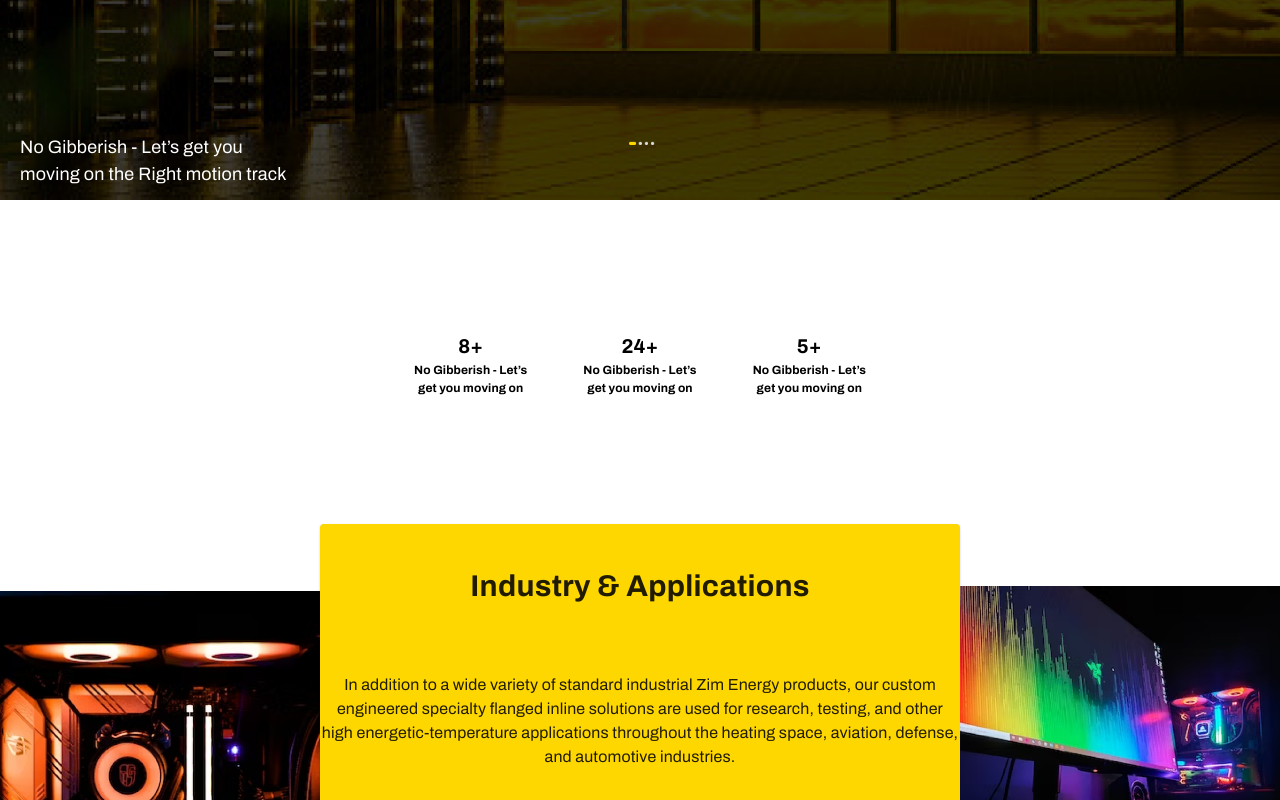
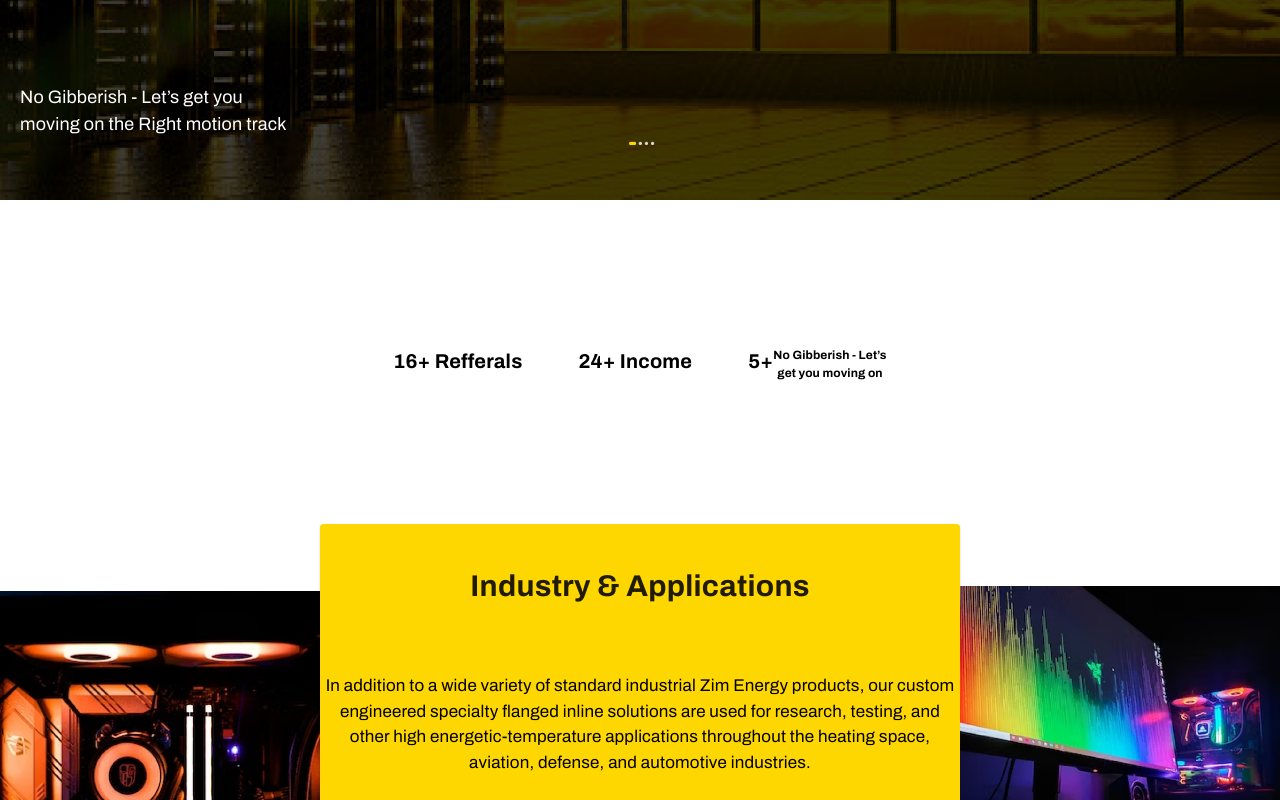
Before and after one commit to Anamemem/Zimenergy-ts, a Next.js app: page / in a window 1280 px wide. Shown: the part 600-1400 px from the top of the page. Built offline with nearby package versions, Linux system fonts and the light colour scheme; a web font is replaced by a local one.

Commit message:
new push

```diff
--- a/src/pages/index.tsx
+++ b/src/pages/index.tsx
@@ -18,12 +18,13 @@ export default function Home() {
 
         style={{
           position: 'absolute',
-          bottom: '16px',
+
           left: '20px',
           color: '#ffffff',
         }}
         fontFamily='Archivo'
         fontSize="18px"
+        mt={-15}
       >
        No Gibberish - Let’s get you <br />
 moving on the Right motion track
@@ -47,9 +48,7 @@ moving on the Right motion track
         >
 
 
-         <Typography fontFamily='Archivo' fontWeight="bold" color='#000000' fontSize="20px">8+</Typography> <Typography fontSize="12px" fontFamily='Archivo'  fontWeight="700">No Gibberish - Let’s <br />
-get you moving on
-          </Typography>
+         <Typography fontFamily='Archivo' fontWeight="bold" color='#000000' fontSize="20px">16+ Refferals</Typography>
         </Box>
         <Box
           sx={{
@@ -57,10 +56,8 @@ get you moving on
 
           }}
         >
-          <Typography fontFamily='Archivo' fontWeight="bold" color='#000000' fontSize="20px">24+</Typography>
-           <Typography fontSize="12px" fontFamily='Archivo'  fontWeight="700">No Gibberish - Let’s <br />
-get you moving on
-          </Typography>
+          <Typography fontFamily='Archivo' fontWeight="bold" color='#000000' fontSize="20px">24+ Income</Typography>
+
         </Box>
         <Box
           sx={{
@@ -68,10 +65,14 @@ get you moving on
 
           }}
         >
-           <Typography fontFamily='Archivo' fontWeight="bold" color='#000000' fontSize="20px">5+</Typography>
+          <Stack direction="row">
+
+           <Typography fontFamily='Archivo' fontWeight="bold" color='#000000' fontSize="20px">5+    </Typography>
            <Typography fontSize="12px" fontFamily='Archivo'  fontWeight="700">No Gibberish - Let’s <br />
 get you moving on
           </Typography>
+          </Stack>
+
         </Box>
       </Stack>
     </Box>
@@ -87,7 +88,7 @@ get you moving on
         <Card sx={{backgroundColor: "#FFD700", height: "450px", marginBottom: "10px"}} >
         <Typography textAlign="center" fontFamily='Archivo' fontSize="30px" fontWeight="700" mt={5}>Industry & Applications
 </Typography>
-           <Typography textAlign="center" mt={8} fontFamily='Archivo'>
+           <Typography textAlign="center" mt={8} fontFamily='Archivo' color="#000000" fontSize="17px" fontWeight="400">
 In addition to a wide variety of standard industrial Zim Energy products,
  our custom engineered specialty flanged inline solutions are used for research, testing, and other
  high energetic-temperature applications throughout the heating space, aviation, defense, and automotive industries.</Typography>
```
